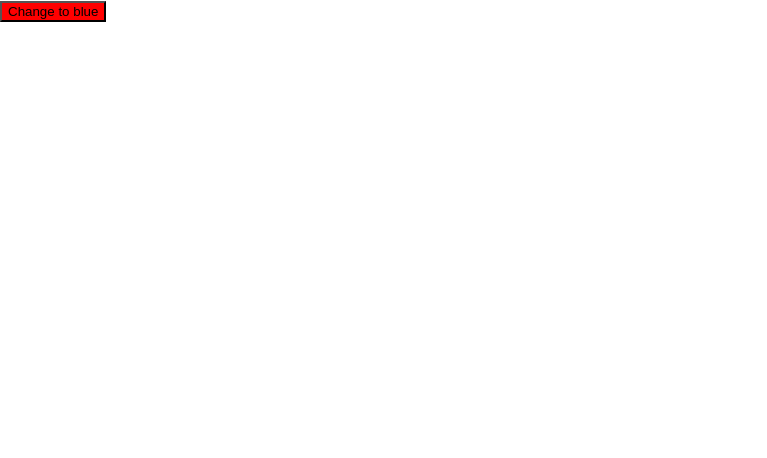
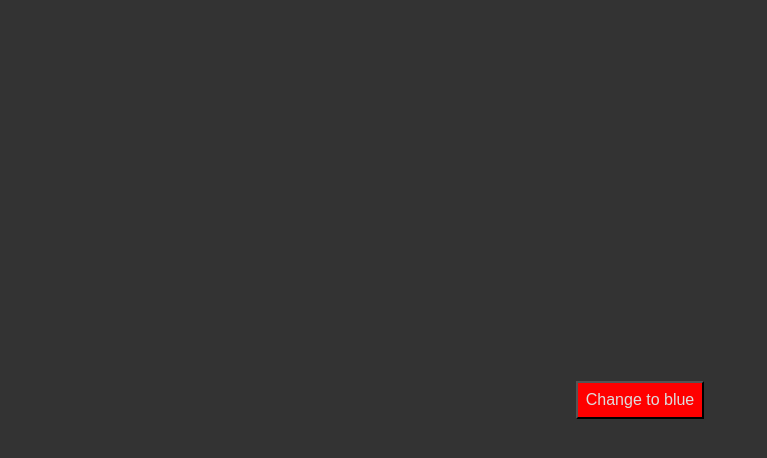
Before and after one commit to rgranvilla/color-button-jest, a React (Create React App) app: page / in a window 1280 px wide. Shown: the top 458 px of the page, without its empty margins (0-767 px from the left). Built offline with nearby package versions, Linux system fonts and the light colour scheme.

Commit message:
centralize button and change styles

```diff
--- a/src/App.js
+++ b/src/App.js
@@ -5,9 +5,23 @@ function App() {
   const [buttonColor, setButtonColor] = useState('red');
   const newButtonColor = buttonColor === 'red' ? 'blue' : 'red';
   return (
-    <div>
+    <div
+      style={{
+        display: 'flex',
+        justifyContent: 'center',
+        alignItems: 'center',
+        width: '100vw',
+        height: '100vh',
+        background: '#333',
+      }}
+    >
       <button
-        style={{ backgroundColor: buttonColor }}
+        style={{
+          padding: '0.5rem',
+          fontSize: '1rem',
+          backgroundColor: buttonColor,
+          color: '#ddd',
+        }}
         onClick={() => setButtonColor(newButtonColor)}
       >
         Change to {newButtonColor}
```
